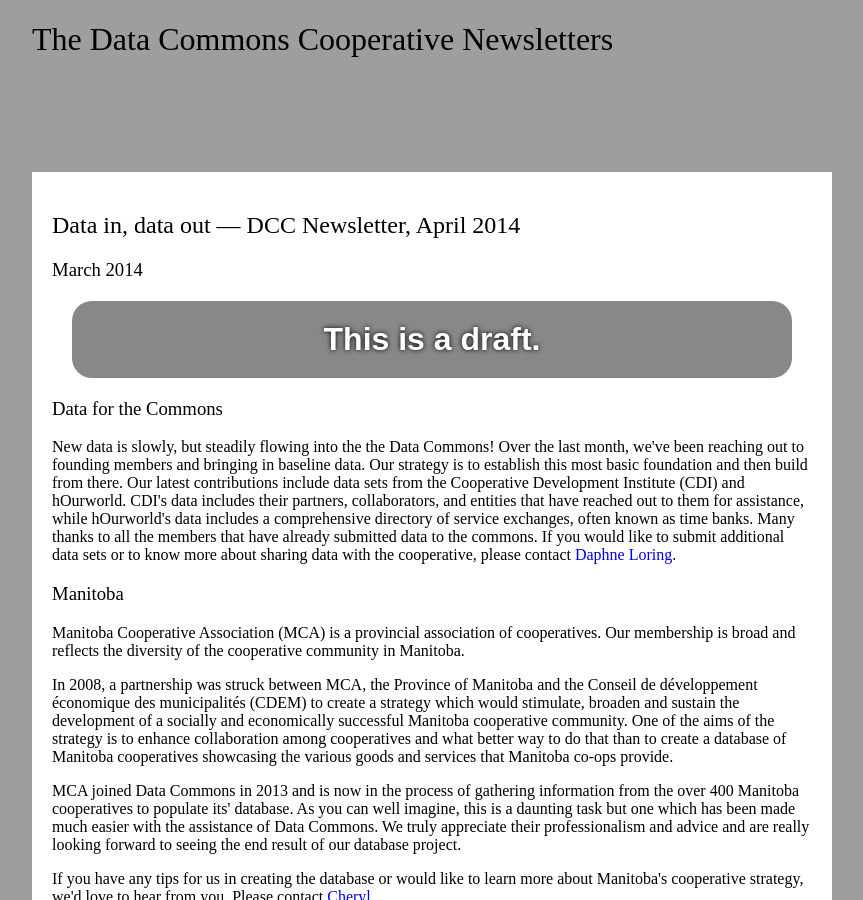
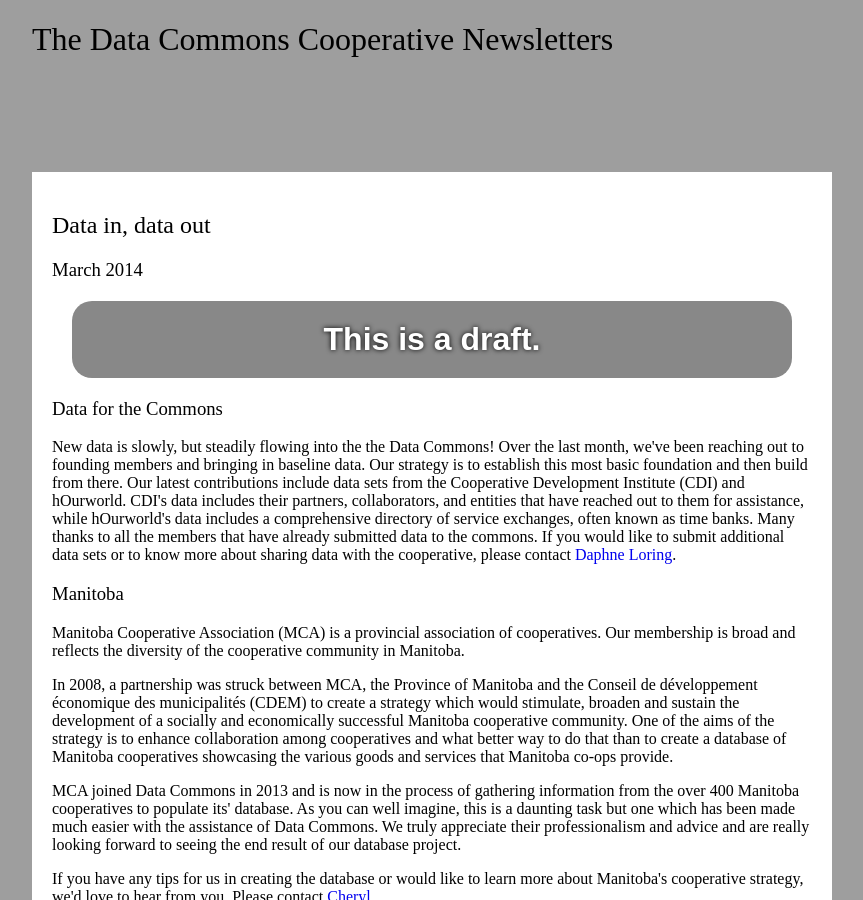
Before and after one commit to datacommons/datacommons.github.io, a Jekyll site: the page built from _posts/2014-03-25-hello.html, in a window 1280 px wide and 900 px high. Shown: the whole window, without its empty margins (208-1071 px from the left). Built offline with Jekyll 4.4.1, drawn with Linux system fonts in a browser that asks for light colours; some web fonts are replaced; Markdown is read by kramdown in place of the engine named in the settings.

Commit message:
keep title short

```diff
--- a/_posts/2014-03-25-hello.html
+++ b/_posts/2014-03-25-hello.html
@@ -1,5 +1,5 @@
 ---
-title: Data in, data out &mdash; DCC Newsletter, April 2014
+title: Data in, data out
 layout: post
 draft: true
 ---
```
